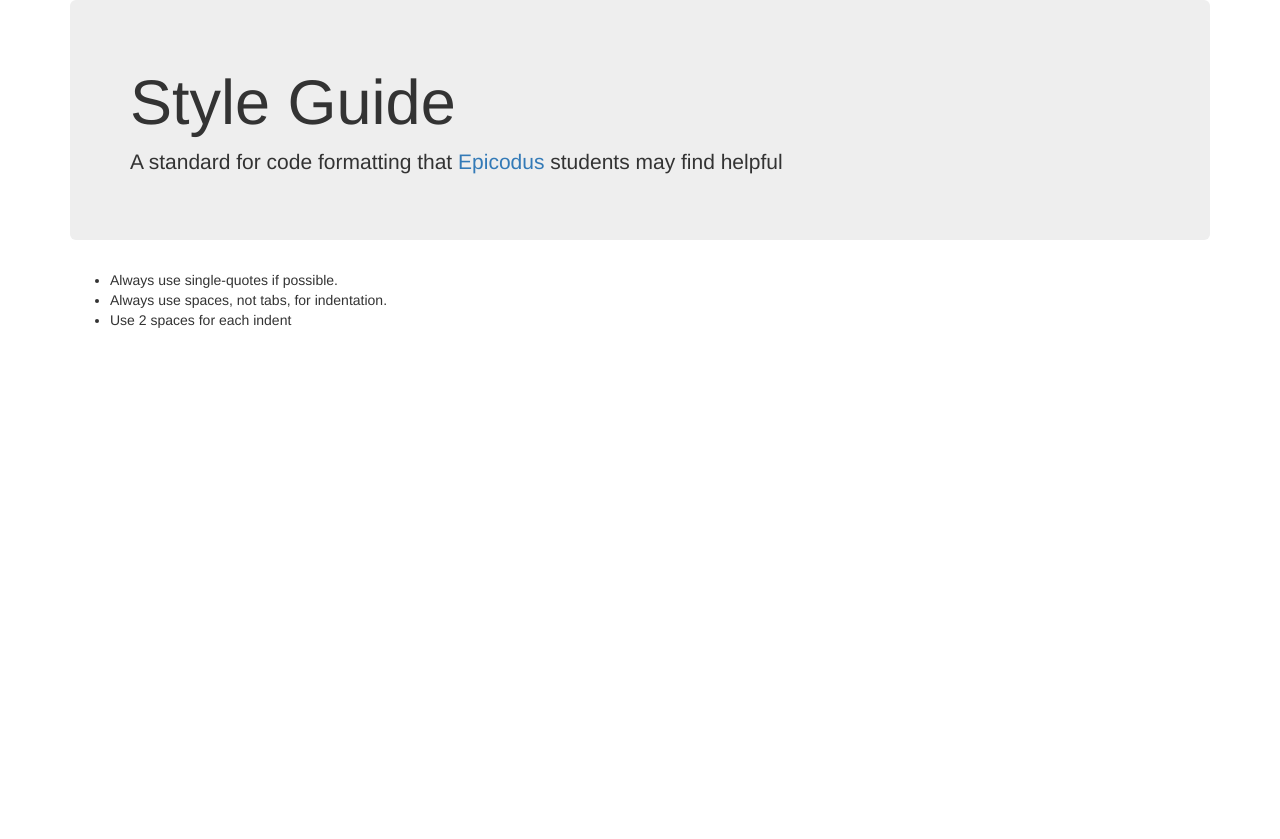
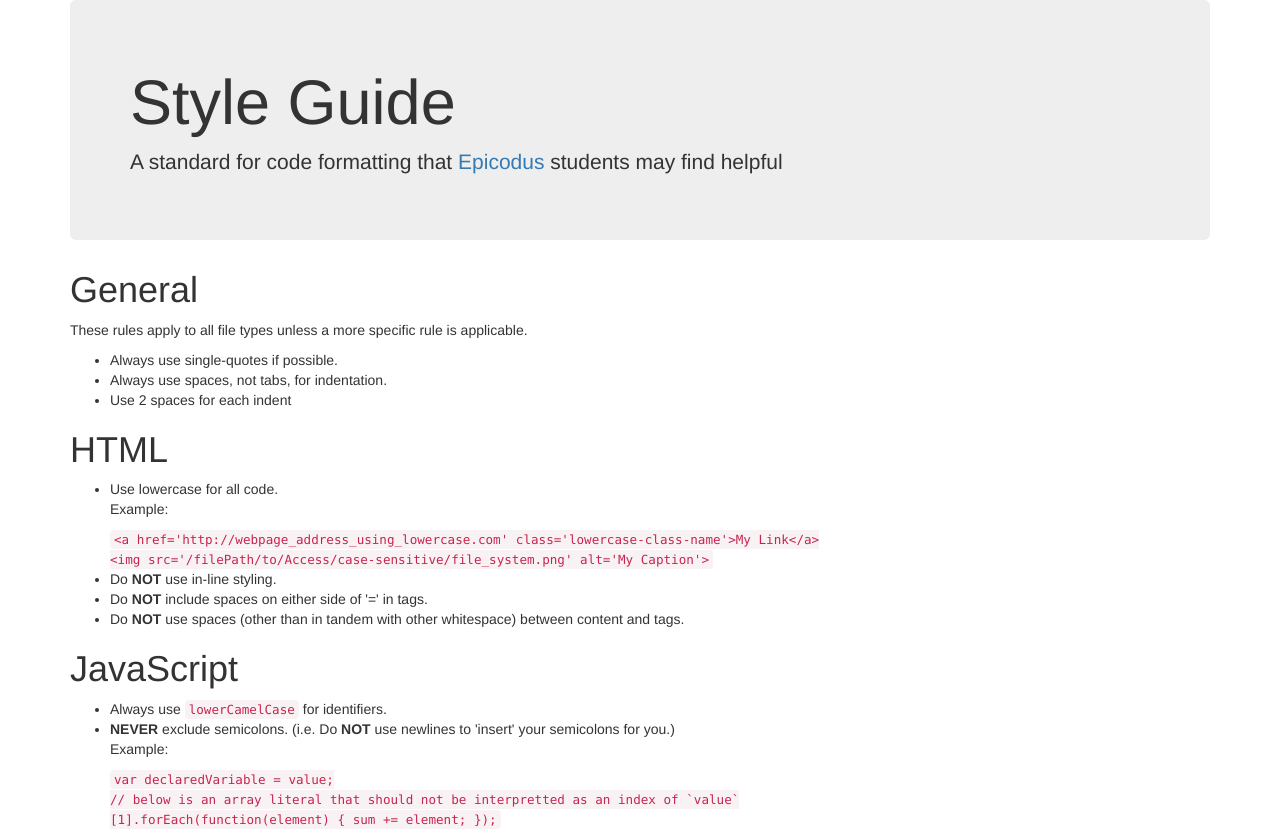
Before and after one commit to ptown-epicodus/style-guide, a plain HTML site: page index.html in a window 1280 px wide. Before the commit the page ends 800 px from the top, so only its background shows below. Drawn offline with Linux system fonts and the light colour scheme.

Commit message:
Start HTML and JS rules

```diff
--- a/css/styles.css
+++ b/css/styles.css
@@ -0,0 +1,4 @@
+.not {
+  text-transform: uppercase;
+  font-weight: bold;
+}
--- a/index.html
+++ b/index.html
@@ -11,11 +11,49 @@
         <h1>Style Guide</h1>
         <p>A standard for code formatting that <a href='https://www.epicodus.com/'>Epicodus</a> students may find helpful</p>
       </div>
-      <ul class='rules'>
-        <li>Always use single-quotes if possible.</li>
-        <li>Always use spaces, not tabs, for indentation.</li>
-        <li>Use 2 spaces for each indent</li>
-      </ul>
+      <div class='file-type'>
+        <h1>General</h1>
+        <p>These rules apply to all file types unless a more specific rule is applicable.</p>
+        <ul class='rules'>
+          <li>Always use single-quotes if possible.</li>
+          <li>Always use spaces, not tabs, for indentation.</li>
+          <li>Use 2 spaces for each indent</li>
+        </ul>
+      </div>
+      <div class='file-type'>
+        <h1>HTML</h1>
+        <ul class='rules'>
+          <li>
+            Use lowercase for all code.
+            <div class='example'>
+              <p>Example:</p>
+              <code>
+                &lt;a href=&#39;http://webpage_address_using_lowercase.com&#39; class=&#39;lowercase-class-name&#39;&gt;My Link&lt;/a&gt;<br>
+                &lt;img src=&#39;/filePath/to/Access/case-sensitive/file_system.png&#39; alt=&#39;My Caption&#39;&gt;
+              </code>
+            </div>
+          </li>
+          <li>Do <span class='not'>not</span> use in-line styling.</li>
+          <li>Do <span class='not'>not</span> include spaces on either side of '=' in tags.</li>
+          <li>Do <span class='not'>not</span> use spaces (other than in tandem with other whitespace) between content and tags.</li>
+        </ul>
+      </div>
+      <div class='file-type'>
+        <h1>JavaScript</h1>
+        <ul class='rules'>
+          <li>Always use <code>lowerCamelCase</code> for identifiers.</li>
+          <li>
+            <span class='not'>Never</span> exclude semicolons. (i.e. Do <span class='not'>not</span> use newlines to 'insert' your semicolons for you.)
+            <div class='example'>
+              <p>Example:</p>
+              <code>
+                var declaredVariable = value;<br>
+                // below is an array literal that should not be interpretted as an index of `value`<br>
+                [1].forEach(function(element) { sum += element; });
+              </code>
+          </li>
+
+        </ul>
     </div>
   </body>
 </html>
```
